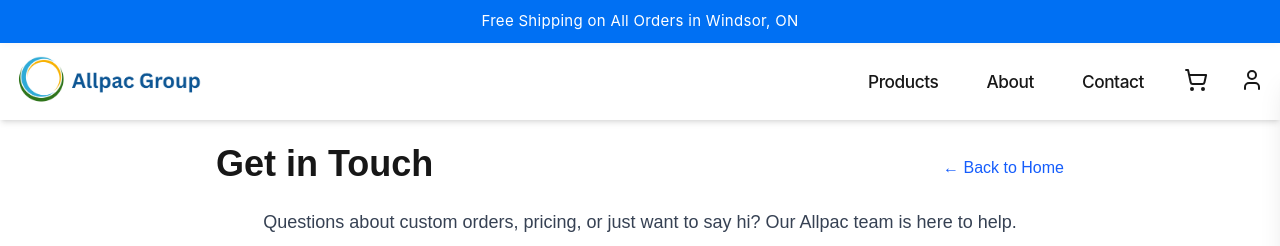
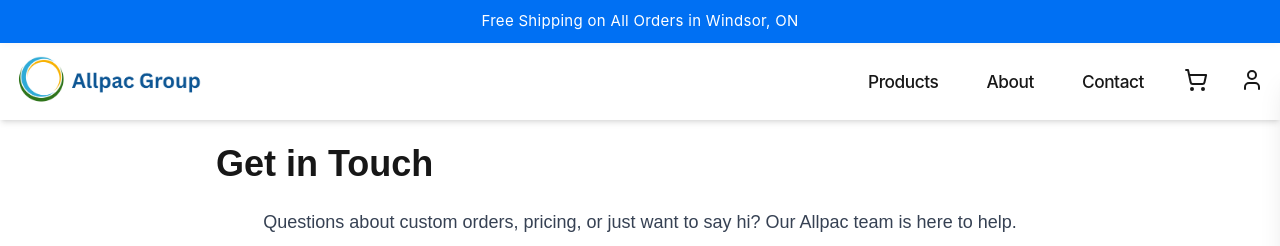
Before and after one commit to Emadedin1/allpacstore, a Next.js app: page /contact in a window 1280 px wide. Shown: the top 246 px of the page. Built offline with nearby package versions, Linux system fonts and the light colour scheme.

Commit message:
Update page.jsx

```diff
--- a/src/app/contact/page.jsx
+++ b/src/app/contact/page.jsx
@@ -7,9 +7,6 @@ export default function ContactPage() {
       {/* Top row with Back to Home */}
       <div className="flex justify-between items-center mb-4">
         <h1 className="text-4xl font-bold mb-2">Get in Touch</h1>
-        <Link href="/" className="text-blue-600 hover:underline whitespace-nowrap">
-          &larr; Back to Home
-        </Link>
       </div>
 
       {/* Hero */}
```
